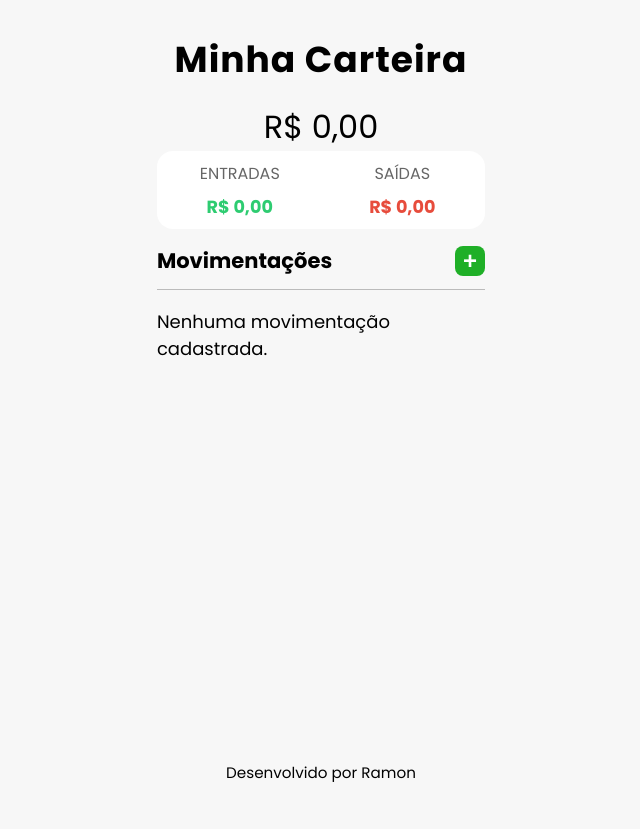
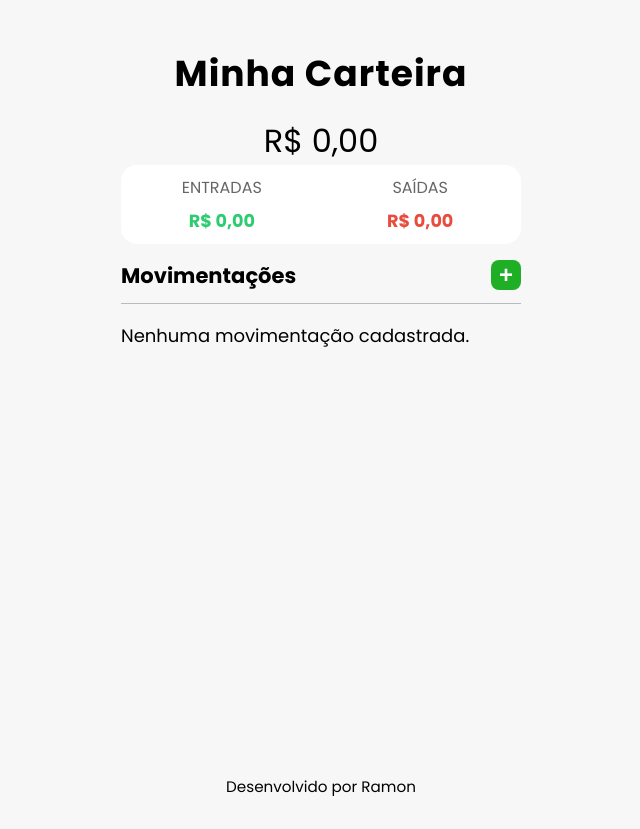
Before and after one commit to Ramon-Erik/expenses-tracker, a Vue app: page / in a window 1280 px wide. Shown: the whole page, without its empty margins (319-959 px from the left). Before the commit the page ends 800 px from the top, so only its background shows below. Built offline with nearby package versions, Linux system fonts and the light colour scheme.

Commit message:
fix: container width

```diff
--- a/src/assets/style.css
+++ b/src/assets/style.css
@@ -15,17 +15,20 @@ body {
 
   min-height: 100vh;
   margin: 0;
+  padding: .9rem;
 
   background: #f7f7f7;
   font-family: 'Poppins', sans-serif;
   font-size: 18px;
 }
 
+
 #app {
   display: flex;
   flex-direction: column;
   justify-content: space-between;
   min-height: 100vh;
+  width: 100%;
 }
 
 .container {
```
